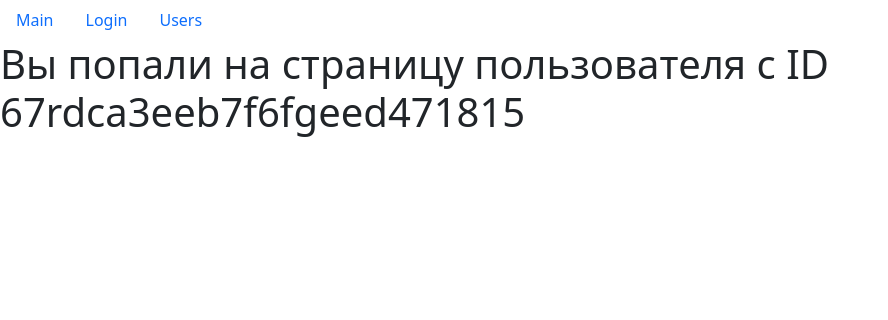
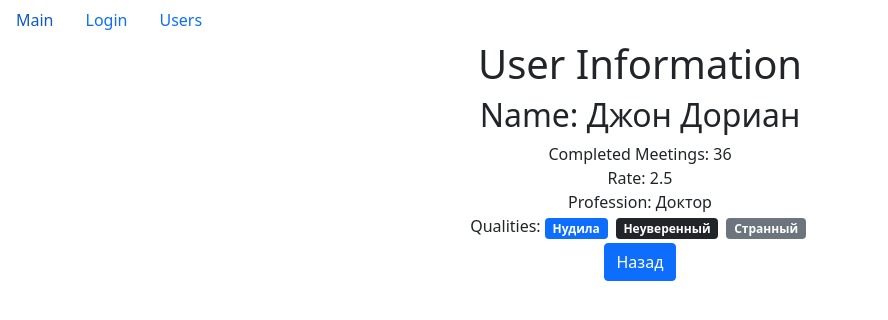
Before and after one commit to MedvedevSergeyA/fast-company, a React (Create React App) app: page /users/67rdca3eeb7f6fgeed471815 in a window 1280 px wide. Shown: the top 320 px of the page, without its empty margins (0-888 px from the left). Built offline with nearby package versions, Linux system fonts and the light colour scheme.

Commit message:
Маршрутизация

```diff
--- a/public/index.html
+++ b/public/index.html
@@ -30,5 +30,7 @@
     <body>
         <noscript>You need to enable JavaScript to run this app.</noscript>
         <div id="root"></div>
+        <script type="module" src="https://unpkg.com/ionicons@5.5.2/dist/ionicons/ionicons.esm.js"></script>
+        <script nomodule src="https://unpkg.com/ionicons@5.5.2/dist/ionicons/ionicons.js"></script>
 		</body>
 </html>
--- a/src/App/API/fake.api/user.api.js
+++ b/src/App/API/fake.api/user.api.js
@@ -155,7 +155,7 @@ const getById = (id) =>
     new Promise((resolve) => {
         window.setTimeout(function () {
             resolve(users.find((user) => user._id === id));
-        }, 1000);
+        }, 2000);
     });
 
 export default {
--- a/src/App/App.jsx
+++ b/src/App/App.jsx
@@ -4,7 +4,7 @@ import { Route, Switch, Redirect, BrowserRouter } from "react-router-dom";
 import NavBar from "./components/navBar";
 import Login from "./layouts/login";
 import Main from "./layouts/main";
-import UserPage from "./components/userPage";
+import UsersLayout from "./components/usersLayout";
 
 const App = () => {
     return (
@@ -15,7 +15,11 @@ const App = () => {
                     <Route path="/users/" exact component={Users} />
                     <Route path="/login" component={Login} />
                     <Route path="/" exact component={Main} />
-                    <Route path="/users/:id" exact component={UserPage} />
+                    <Route
+                        path="/users/:userId?"
+                        exact
+                        component={UsersLayout}
+                    />
                     <Redirect to="/" />
                 </Switch>
             </BrowserRouter>
--- a/src/App/components/UsersTable.jsx
+++ b/src/App/components/UsersTable.jsx
@@ -47,7 +47,7 @@ const UsersTable = ({
                     onClick={() => onDelete(user._id)}
                     className="btn btn-danger"
                 >
-                    delete
+                    Удалить
                 </button>
             )
         }
--- /dev/null
+++ b/src/App/components/loader/index.css
@@ -0,0 +1,18 @@
+.loader {
+    width: 100px;
+    height: 100px;
+    border-radius: 50%;
+    border: 3px dashed teal;
+    color: deepskyblue;
+    animation: rotate 1s infinite linear;
+}
+
+@keyframes rotate {
+    from {
+        transform: rotate(0deg);
+    }
+
+    to {
+        transform: rotate(360deg);
+    }
+}
--- /dev/null
+++ b/src/App/components/loader/loader.jsx
@@ -0,0 +1,8 @@
+import React from "react";
+import "./index.css";
+
+const Loader = () => {
+    return <div className="loader"></div>;
+};
+
+export default Loader;
--- a/src/App/components/userPage.jsx
+++ b/src/App/components/userPage.jsx
@@ -1,14 +1,66 @@
-import React from "react";
-import { useParams } from "react-router-dom";
+import React, { useEffect, useState } from "react";
+import PropTypes from "prop-types";
+import API from "../API";
+import { useHistory } from "react-router-dom";
+import QualitiesList from "./qualitiesList";
+import Loader from "./loader/loader";
 
-const UserPage = () => {
-    const params = useParams();
-    console.log(params);
+const UserPage = ({ userId }) => {
+    const history = useHistory();
+    const [user, setUser] = useState();
+    useEffect(() => {
+        API.users.getById(userId).then((data) => {
+            setUser(data);
+        });
+    }, []);
+    const handleBackToUserList = () => {
+        history.push("/users");
+    };
+    console.log(user);
+
     return (
-        <div>
-            <h1>Вы попали на страницу пользователя с ID {params.id}</h1>
-        </div>
+        <>
+            {user ? (
+                <div className="container">
+                    <div className="d-flex flex-column align-items-center text-center position-relative">
+                        <h1>User Information</h1>
+                        <h2>Name: {user.name}</h2>
+                        <span>
+                            Completed Meetings: {user.completedMeetings}
+                        </span>
+                        <span>Rate: {user.rate}</span>
+                        <span>Profession: {user.profession.name}</span>
+                        <span>
+                            Qualities:
+                            <QualitiesList qualities={user.qualities} />
+                        </span>
+                        <button
+                            className="btn btn-primary"
+                            onClick={() => {
+                                handleBackToUserList();
+                            }}
+                        >
+                            Назад
+                        </button>
+                    </div>
+                </div>
+            ) : (
+                <div
+                    style={{
+                        display: "flex",
+                        justifyContent: "center",
+                        marginTop: 200
+                    }}
+                >
+                    <Loader />
+                </div>
+            )}
+        </>
     );
 };
 
+UserPage.propTypes = {
+    userId: PropTypes.string.isRequired
+};
+
 export default UserPage;
--- /dev/null
+++ b/src/App/components/usersLayout.jsx
@@ -0,0 +1,12 @@
+import React from "react";
+import { useParams } from "react-router-dom";
+import UserPage from "./userPage";
+import Users from "./users";
+
+const UsersLayout = () => {
+    const params = useParams();
+    const { userId } = params;
+    return <>{userId ? <UserPage userId={userId} /> : <Users />}</>;
+};
+
+export default UsersLayout;
--- a/src/App/layouts/login.jsx
+++ b/src/App/layouts/login.jsx
@@ -1,7 +1,7 @@
 import React from "react";
 
 const Login = () => {
-    return <div>Логин</div>;
+    return <h1>Логин</h1>;
 };
 
 export default Login;
--- a/src/index.css
+++ /dev/null
@@ -1,13 +0,0 @@
-body {
-    margin: 0;
-    font-family: -apple-system, BlinkMacSystemFont, "Segoe UI", "Roboto",
-        "Oxygen", "Ubuntu", "Cantarell", "Fira Sans", "Droid Sans",
-        "Helvetica Neue", sans-serif;
-    -webkit-font-smoothing: antialiased;
-    -moz-osx-font-smoothing: grayscale;
-}
-
-code {
-    font-family: source-code-pro, Menlo, Monaco, Consolas, "Courier New",
-        monospace;
-}
```
Also changed, not shown: src/App/components/tableBody.jsx (+12 -12 lines).
